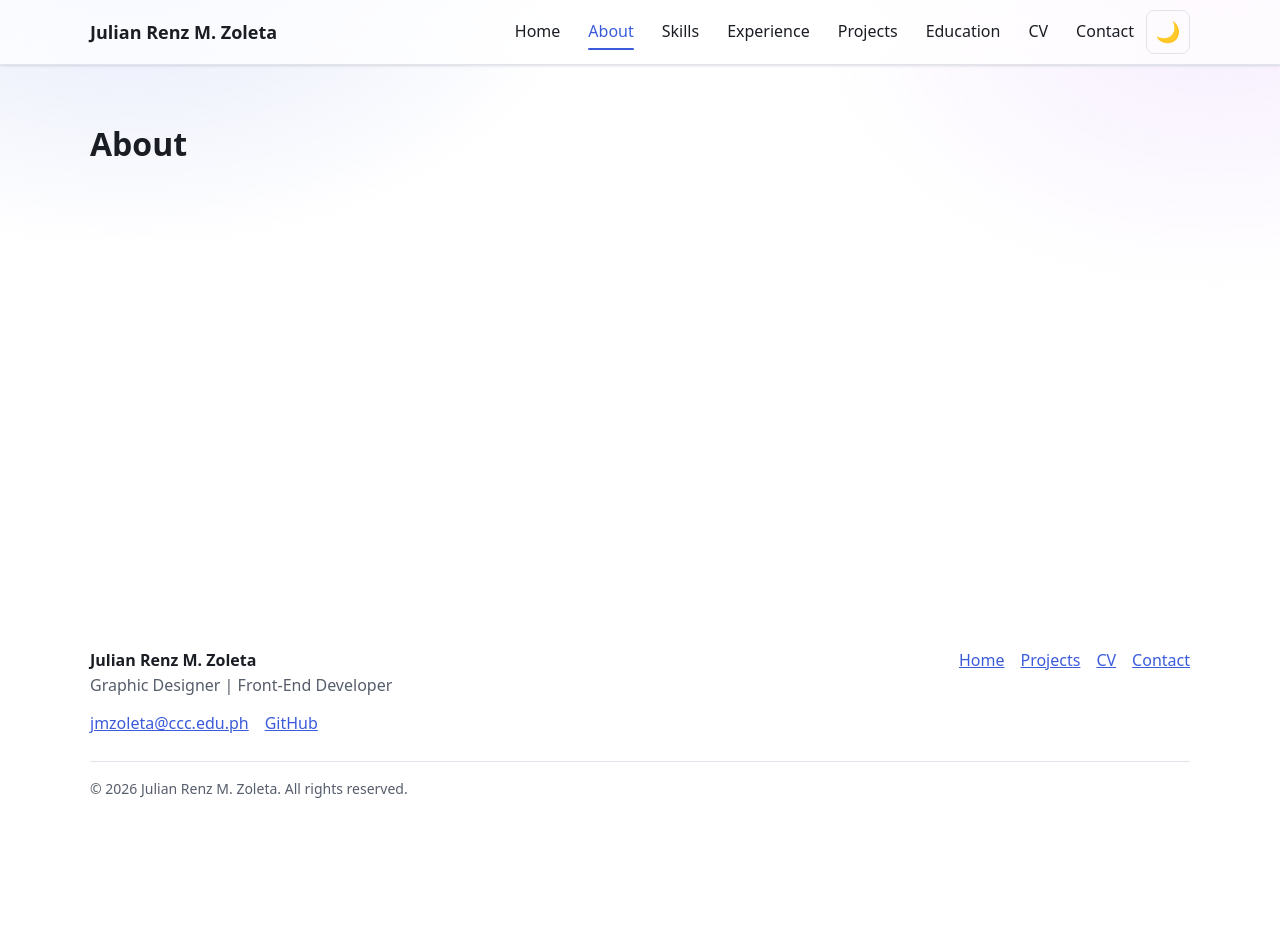
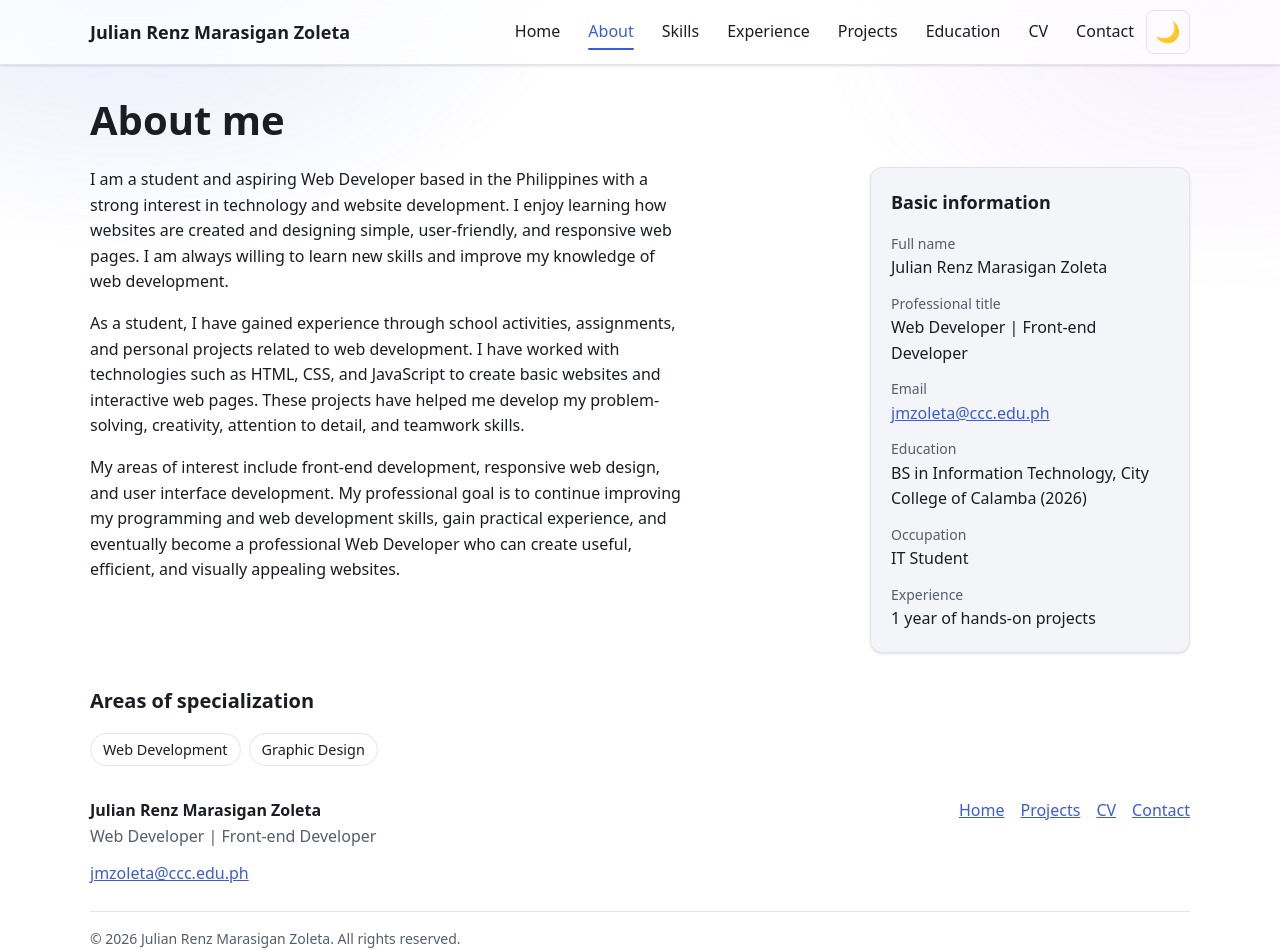
Before and after one commit to ralphbishop/cousin-portfolio, a React (Vite) app in the folder cousin-portfolio/: page /about in a window 1280 px wide. Before the commit the page ends 800 px from the top, so only its background shows below. Built offline with nearby package versions, Linux system fonts and the light colour scheme.

Commit message:
Add Home page with glass hero and buttons and Add About page

```diff
--- a/cousin-portfolio/src/App.jsx
+++ b/cousin-portfolio/src/App.jsx
@@ -1,13 +1,15 @@
-import {Routes, Route, useParams} from 'react-router'
+import { Routes, Route, useParams } from 'react-router'
 import Layout from './components/Layout.jsx'
+import Home from './pages/Home.jsx'
+import About from './pages/About.jsx'
 
-
-function Placeholder({title}) {
+// temporary pages; we'll replace each one with a real page
+function Placeholder({ title }) {
   return <h1>{title}</h1>
 }
 
 function ProjectPlaceholder() {
-  const {slug} = useParams()
+  const { slug } = useParams()
   return <h1>Project: {slug}</h1>
 }
 
@@ -15,8 +17,8 @@ export default function App() {
   return (
     <Routes>
       <Route element={<Layout />}>
-        <Route index element={<Placeholder title="Home" />} />
-        <Route path="about" element={<Placeholder title="About" />} />
+        <Route index element={<Home />} />
+        <Route path="about" element={<About />} />
         <Route path="skills" element={<Placeholder title="Skills" />} />
         <Route path="experience" element={<Placeholder title="Experience" />} />
         <Route path="projects" element={<Placeholder title="Projects" />} />
@@ -24,7 +26,7 @@ export default function App() {
         <Route path="education" element={<Placeholder title="Education" />} />
         <Route path="cv" element={<Placeholder title="CV" />} />
         <Route path="contact" element={<Placeholder title="Contact" />} />
-        <Route path="*" element={<Placeholder title="404 Not Found" />} />
+        <Route path="*" element={<Placeholder title="Page not found" />} />
       </Route>
     </Routes>
   )
--- a/cousin-portfolio/src/data/profile.js
+++ b/cousin-portfolio/src/data/profile.js
@@ -1,7 +1,26 @@
 export const profile = {
-    name: 'Julian Renz M. Zoleta',
-    title: 'Graphic Designer | Front-End Developer',
+    name: 'Julian Renz Marasigan Zoleta',
+    title: 'Web Developer | Front-end Developer',
+    tagline: 'Where Great Ideas Meet Great Code.',
+    intro:
+    'Web developer focused on building clean, modern, and meaningful experiences for the web.Turning ideas into functional interfaces through code, creativity, and curiosity.',
+    photo: '/images/jiro.png',
+
     email: 'jmzoleta@ccc.edu.ph',
-    linkedIn: '',
-    github: 'zoletajulianrenz@gmail.com',
+    phone: '',
+    location: '',
+    linkedin: '',
+    github: '',
+    cvUrl: '',
+
+    education: 'BS in Information Technology, City College of Calamba (2026)',
+    occupation: 'IT Student',
+    yearsExperience: '1 year of hands-on projects',
+    specializations: ['Web Development', 'Graphic Design'],
+    bio: [
+        ' I am a student and aspiring Web Developer based in the Philippines with a strong interest in technology and website development. I enjoy learning how websites are created and designing simple, user-friendly, and responsive web pages. I am always willing to learn new skills and improve my knowledge of web development.',
+        'As a student, I have gained experience through school activities, assignments, and personal projects related to web development. I have worked with technologies such as HTML, CSS, and JavaScript to create basic websites and interactive web pages. These projects have helped me develop my problem-solving, creativity, attention to detail, and teamwork skills.',
+        'My areas of interest include front-end development, responsive web design, and user interface development. My professional goal is to continue improving my programming and web development skills, gain practical experience, and eventually become a professional Web Developer who can create useful, efficient, and visually appealing websites.',
+    ],
+
 }
--- a/cousin-portfolio/src/main.jsx
+++ b/cousin-portfolio/src/main.jsx
@@ -2,6 +2,7 @@ import { StrictMode } from 'react'
 import { createRoot } from 'react-dom/client'
 import {BrowserRouter} from 'react-router'
 import './index.css'
+import './styles/ui.css'
 import App from './App.jsx'
 
 createRoot(document.getElementById('root')).render(
--- /dev/null
+++ b/cousin-portfolio/src/pages/About.css
@@ -0,0 +1,41 @@
+.about-layout {
+    display: grid;
+    gap: 2rem;
+}
+
+.about-bio p {
+    max-width: 65ch;
+    margin: 0 0 1rem;
+}
+
+.about-facts h2 {
+    margin: 0 0 1rem;
+    font-size: 1.125rem;
+}
+
+.about-facts dl {
+    display: grid;
+    gap: 0.75rem;
+    margin: 0;
+}
+
+.about-facts dt {
+    font-size: 0.875rem;
+    color: var(--muted);
+}
+
+.about-facts dd {
+    margin: 0;
+    overflow-wrap: anywhere;
+}
+
+.about-specializations {
+    margin-top: 2rem;
+}
+
+@media (min-width: 800px) {
+    .about-layout {
+        grid-template-columns: 1fr 20rem;
+        align-items: start;
+    }
+}
--- /dev/null
+++ b/cousin-portfolio/src/pages/About.jsx
@@ -0,0 +1,65 @@
+import { profile } from '../data/profile.js'
+import './About.css'
+
+export default function About() {
+  const specializations = profile.specializations ?? []
+  const bio = profile.bio ?? []
+  const phoneLink = (profile.phone ?? '').replace(/[^\d+]/g, '')
+
+  // Only facts that have a value are shown.
+  const facts = [
+    { label: 'Full name', value: profile.name },
+    { label: 'Professional title', value: profile.title },
+    { label: 'Location', value: profile.location },
+    { label: 'Email', value: profile.email, href: 'mailto:'+ profile.email },
+    { label: 'Phone', value: profile.phone, href: 'tel:' + phoneLink },
+    { label: 'Education', value: profile.education },
+    { label: 'Occupation', value: profile.occupation },
+    { label: 'Experience', value: profile.yearsExperience },
+  ].filter((fact) => fact.value)
+
+  return (
+    <section>
+      <h1 className="page-title">About me</h1>
+
+      <div className="about-layout">
+        {bio.length > 0 && (
+          <div className="about-bio">
+            {bio.map((paragraph) => (
+              <p key={paragraph}>{paragraph}</p>
+            ))}
+          </div>
+        )}
+
+        <section className="card about-facts" aria-labelledby="facts-title">
+          <h2 id="facts-title">Basic information</h2>
+          <dl>
+            {facts.map((fact) => (
+              <div key={fact.label}>
+                <dt>{fact.label}</dt>
+                <dd>
+                  {fact.href ? <a href={fact.href}>{fact.value}</a> : fact.value}
+                </dd>
+              </div>
+            ))}
+          </dl>
+        </section>
+      </div>
+
+      {specializations.length > 0 && (
+        <section className="about-specializations" aria-labelledby="spec-title">
+          <h2 id="spec-title" className="section-title">
+            Areas of specialization
+          </h2>
+          <ul className="tags">
+            {specializations.map((item) => (
+              <li className="tag" key={item}>
+                {item}
+              </li>
+            ))}
+          </ul>
+        </section>
+      )}
+    </section>
+  )
+}
--- /dev/null
+++ b/cousin-portfolio/src/pages/Home.css
@@ -0,0 +1,121 @@
+.hero {
+    position: relative;
+    isolation: isolate;
+    padding-block: 1.5rem 3rem;
+}
+
+.hero::before {
+    content: '';
+    position: absolute;
+    inset: 0;
+    z-index: -1;
+    pointer-events: none;
+    background:
+       radial-gradient(22rem 14rem at 15% 25%, color-mix(in srgb, var(--accent) 35%, transparent), transparent 70%),
+       radial-gradient(20rem 14rem at 88% 80%, rgba(168, 85, 247, 0.28), transparent 70%);
+}
+
+.hero-card {
+    display: grid;
+    gap: 1.5rem;
+    justify-items: center;
+    width: 100%;
+    max-width: 56rem;
+    margin-inline: auto;
+    padding: 2rem 1.5rem;
+    text-align: center;
+    background: var(--bg);
+    border: 1px solid var(--border);
+    border-radius: calc(var(--radius) * 2);
+    box-shadow: var(--shadow-md);
+}
+
+@supports (backdrop-filter: blur(1px)) or (-webkit-backdrop-filter: blur(1px)) {
+    .hero-card {
+        background: var(--glass-bg);
+        -webkit-backdrop-filter: blur(var(var--glass-blur)) saturate(160%);
+        backdrop-filter: blur(var(--glass-blur)) saturate(160%);
+
+    }
+}
+
+.hero-photo {
+    width: 9rem;
+    height: 9rem;
+    overflow: hidden;
+    border: 3px solid var(--bg);
+    border-radius: 50%;
+    box-shadow: var(--shadow-md);
+}
+
+.hero-photo img {
+    display: block;
+    width: 100%;
+    height: 100%;
+    object-fit: cover;
+}
+
+.hero-initials {
+    display: grid;
+    place-items: center;
+    width: 100%;
+    height: 100%;
+    font-size: 2.5rem;
+    font-weight: 700;
+    color: var(--accent-contrast);
+    background: var(--accent);
+}
+
+.hero-text h1 {
+    margin: 0;
+    font-size: clamp(2rem, 6vw, 3.25rem);
+    line-height: 1.1;
+}
+
+.hero-title {
+    margin: 0.5rem 0 0;
+    font-size: 1.25rem;
+    font-weight: 600;
+    color: var(--accent);
+}
+
+.hero-tagline {
+    margin: 0.75rem 0 0;
+    color: var(--muted);
+}
+
+.hero-intro {
+    max-width: 60ch;
+    margin: 1rem auto 0;
+}
+
+.hero-actions {
+    display: flex;
+    flex-wrap: wrap;
+    justify-content: center;
+    gap: 0.75rem;
+    margin-top: 1.5rem;
+}
+
+@media (min-width: 800px) {
+    .hero-card {
+        grid-template-columns: auto 1fr;
+        justify-items: start;
+        gap: 2.5rem;
+        padding: 3rem;
+        text-align: left;
+    }
+
+    .hero-photo{
+        width: 12rem;
+        height: 12rem;
+    }
+
+    .hero-intro {
+        margin-left: 0;
+    }
+
+    .hero-actions {
+        justify-content: flex-start;
+    }
+}
--- /dev/null
+++ b/cousin-portfolio/src/pages/Home.jsx
@@ -0,0 +1,57 @@
+import { Link } from 'react-router'
+import { profile } from '../data/profile.js'
+import './Home.css'
+
+function getInitials(name) {
+  return name
+    .split(' ')
+    .filter(Boolean)
+    .map((word) => word[0])
+    .slice(0, 2)
+    .join('')
+    .toUpperCase()
+}
+
+export default function Home() {
+  return (
+    <section className="hero">
+      <div className="hero-card">
+        <div className="hero-photo">
+          {profile.photo ? (
+            <img
+              src={profile.photo}
+              alt={`Portrait of ${profile.name}`}
+              width="400"
+              height="400"
+            />
+          ) : (
+            <div className="hero-initials" aria-hidden="true">
+              {getInitials(profile.name)}
+            </div>
+          )}
+        </div>
+
+        <div className="hero-text">
+          <h1>{profile.name}</h1>
+          <p className="hero-title">{profile.title}</p>
+          <p className="hero-tagline">{profile.tagline}</p>
+          <p className="hero-intro">{profile.intro}</p>
+
+          <div className="hero-actions">
+            <Link className="btn btn-primary" to="/projects">
+              View My Projects
+            </Link>
+            {profile.cvUrl && (
+              <a className="btn" href={profile.cvUrl} download>
+                Download CV
+              </a>
+            )}
+            <Link className="btn" to="/contact">
+              Contact Me
+            </Link>
+          </div>
+        </div>
+      </div>
+    </section>
+  )
+}
--- /dev/null
+++ b/cousin-portfolio/src/styles/ui.css
@@ -0,0 +1,73 @@
+.btn {
+  display: inline-flex;
+  align-items: center;
+  justify-content: center;
+  gap: 0.5rem;
+  min-height: 2.75rem; /* easy to tap on phones */
+  padding: 0.6rem 1.25rem;
+  font: inherit;
+  font-weight: 600;
+  color: var(--text);
+  text-decoration: none;
+  background: var(--surface);
+  border: 1px solid var(--border);
+  border-radius: var(--radius);
+  cursor: pointer;
+  transition:
+    transform var(--dur) var(--ease),
+    box-shadow var(--dur) var(--ease),
+    background-color var(--dur) var(--ease);
+}
+
+.btn:hover {
+  transform: translateY(-2px);
+  box-shadow: var(--shadow-md);
+}
+
+.btn:active {
+  transform: translateY(0) scale(0.98);
+  box-shadow: var(--shadow-sm);
+}
+
+.btn-primary {
+  color: var(--accent-contrast);
+  background: var(--accent);
+  border-color: var(--accent);
+}
+
+.page-title {
+    margin: 0 0 1.5rem;
+    font-size: clamp(1.75rem, 4vw, 2.5rem);
+    line-height: 1.15;
+}
+
+.section-title {
+    margin: 0 0 1rem;
+    font-size: 1.25rem;
+}
+
+.card {
+    padding: 1.25rem;
+    background: var(--surface);
+    border: 1px solid var(--border);
+    border-radius: calc(var(--radius) * 1.5);
+    box-shadow: var(--shadow-sm);
+}
+
+.tags {
+    display: flex;
+    flex-wrap: wrap;
+    gap: 0.5rem;
+    margin: 0;
+    padding: 0;
+    list-style: none;
+}
+
+.tag {
+    padding: 0.25rem 0.75rem;
+    font-size: 0.9rem;
+    color: var(--text);
+    background: var(--bg);
+    border: 1px solid var(--border);
+    border-radius: 999px;
+}
```
Also changed, not shown: cousin-portfolio/public/images/jiro.png (added).
